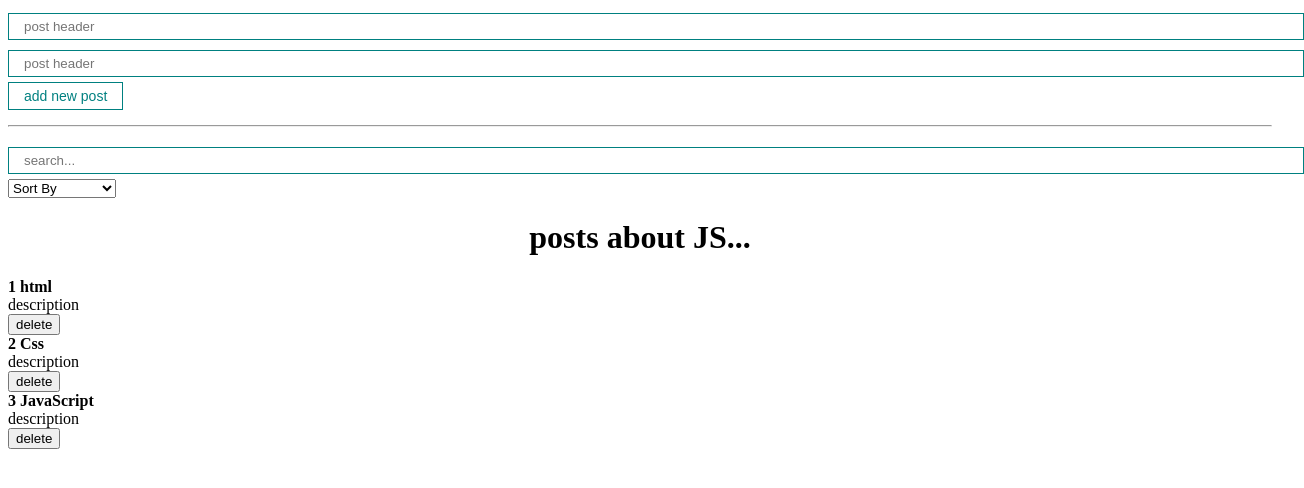
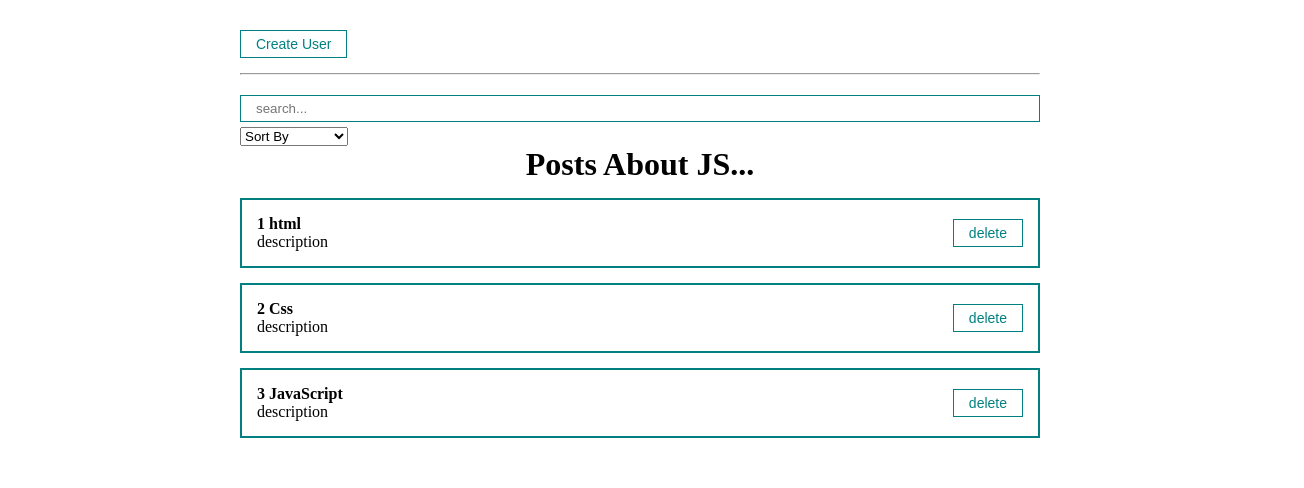
Before and after one commit to RudikMamyan/react-course, a React (Create React App) app: page / in a window 1280 px wide. Shown: the top 488 px of the page, 1304 px wide, since content can reach past the window. Built offline with nearby package versions, Linux system fonts and the light colour scheme.

Commit message:
add css styles

```diff
--- a/package.json
+++ b/package.json
@@ -9,6 +9,7 @@
     "react": "^18.1.0",
     "react-dom": "^18.1.0",
     "react-scripts": "5.0.1",
+    "react-transition-group": "^4.4.2",
     "web-vitals": "^2.1.4"
   },
   "scripts": {
--- a/src/App.js
+++ b/src/App.js
@@ -1,8 +1,10 @@
-import React, {useState, useRef, useMemo} from "react";
+import React, {useState, useMemo} from "react";
+import './style/App.css'
+import { MyModal } from "./components/MyModal/MyModal";
+import { PostFilter } from "./components/PostFilter";
 import { PostForm } from "./components/PostForm";
 import { PostList } from "./components/PostList";
-import { MyInput } from "./components/ui/input/MyInput";
-import { MySelect } from "./components/ui/select/MySelect";
+import { MyButton } from "./components/ui/button/MyButton";
 
 function App() {
   const [posts, setPosts] = useState([
@@ -10,22 +12,23 @@ function App() {
     {id: 2, title: 'Css', body: 'description'},
     {id: 3, title: 'JavaScript', body: 'description'}
   ]);
-  const [selectedSort, setSelectedSort] = useState('');
-  const [searchQuery, setSearchQuery] = useState('');
+  const [filter, setFilter] = useState({sort: '', query: ''})
+  const [modal, setModal] = useState(false)
 
   const sortedPosts = useMemo(() => {
-     if(selectedSort) {
-      return [...posts].sort((a, b) => a[selectedSort].localeCompare(b[selectedSort]))
+     if(filter.sort) {
+      return [...posts].sort((a, b) => a[filter.sort].localeCompare(b[filter.sort]))
     }
     return posts;
-  }, [selectedSort, posts])
+  }, [filter.sort, posts])
 
   const sortedAndSearchedPosts = useMemo(() => {
-      return sortedPosts.filter((post) => post.title.toLowerCase().includes(searchQuery))
-  }, [searchQuery, sortedPosts])
+      return sortedPosts.filter((post) => post.title.toLowerCase().includes(filter.query))
+  }, [filter.query, sortedPosts])
 
   const createPost = (newPost) => {
     setPosts([...posts, newPost])
+    setModal(false)
   }
 
   const removePost = (remove) => {
@@ -33,35 +36,20 @@ function App() {
     )
   }
 
-  const sortPosts = (sort) => {
-      setSelectedSort(sort)
-    }
-
   return (
     <div className="App">
+      <MyButton style={{marginTop: 30}} onClick={() => setModal(true)}>
+        Create User
+      </MyButton>
+      <MyModal visible={modal} setVisible={setModal}>
       <PostForm create={createPost}/>
+      </MyModal>
       <hr style={{margin: '15px 0'}}/>
-      <div>
-        <MyInput
-          value={searchQuery}
-          onChange={e => setSearchQuery(e.target.value)}
-          placeholder='search...'
-        />
-       <MySelect
-        value={selectedSort}
-        onChange={sortPosts}
-        defaultValue='Sort By'
-        option={[
-          {value: 'title', name: 'By Name'},
-          {value: 'body', name: 'By Description'}
-        ]}
-       />
-      </div>
-      {
-        sortedAndSearchedPosts.length
-        ? <PostList posts={sortedAndSearchedPosts} removePost={removePost} title={'posts about JS...'}/>
-        : <h1 style={{textAlign: "center"}}>No New Posts</h1>
-      }
+      <PostFilter
+        filter={filter}
+        setFilter={setFilter}
+      />
+      <PostList posts={sortedAndSearchedPosts} removePost={removePost} title={'Posts About JS...'}/>
     </div>
 
   );
--- /dev/null
+++ b/src/components/MyModal/MyModal.jsx
@@ -0,0 +1,18 @@
+import React from 'react';
+import cl from './MyModal.module.css'
+
+export const MyModal = ({children, visible, setVisible}) => {
+
+  const rootClasses = [cl.myModal]
+  if(visible) {
+    rootClasses.push(cl.active)
+  }
+
+  return (
+    <div onClick={() => {setVisible(false)}} className={rootClasses.join(' ')}>
+        <div onClick={(e) => e.stopPropagation()} className={cl.myModalContent}>
+          {children}
+        </div>
+    </div>
+  )
+}
--- /dev/null
+++ b/src/components/MyModal/MyModal.module.css
@@ -0,0 +1,22 @@
+.myModal {
+    position: fixed;
+    top: 0;
+    bottom: 0;
+    right: 0;
+    left: 0;
+    display: none;
+    background: rgba(0, 0, 0, 0.5);
+}
+
+.myModalContent {
+    padding: 25px;
+    background: white;
+    border-radius: 16px;
+    min-width: 230px;
+}
+
+.myModal.active {
+    display: flex;
+    justify-content: center;
+    align-items: center;
+}
--- /dev/null
+++ b/src/components/PostFilter.jsx
@@ -0,0 +1,24 @@
+import React from 'react'
+import { MySelect } from './ui/select/MySelect';
+import { MyInput } from './ui/input/MyInput';
+
+export const PostFilter = ({filter, setFilter}) => {
+  return (
+    <div>
+    <MyInput
+      value={filter.query}
+      onChange={e => setFilter({...filter, query: e.target.value})}
+      placeholder='search...'
+    />
+   <MySelect
+    value={filter.sort}
+    onChange={selectedSort => setFilter({...filter, sort: selectedSort})}
+    defaultValue='Sort By'
+    option={[
+      {value: 'title', name: 'By Name'},
+      {value: 'body', name: 'By Description'}
+    ]}
+   />
+  </div>
+  )
+}
--- a/src/components/PostItem.jsx
+++ b/src/components/PostItem.jsx
@@ -1,14 +1,17 @@
 import React from "react";
+import { MyButton } from "./ui/button/MyButton";
 
 export const PostItem = (props) => {
     return(
         <div className="post">
-            <strong>{props.number} {props.post.title}</strong>
+          <div>
+          <strong>{props.number} {props.post.title}</strong>
+          <div>
+          {props.post.body}
+          </div>
+          </div>
         <div>
-          {props.post.body}
-        </div>
-        <div>
-             <button onClick={() => props.remove(props.post)}>delete</button>
+             <MyButton onClick={() => props.remove(props.post)}>delete</MyButton>
         </div>
       </div>
     )
--- a/src/components/PostList.jsx
+++ b/src/components/PostList.jsx
@@ -1,15 +1,31 @@
 import React from 'react'
+import { TransitionGroup, CSSTransition } from 'react-transition-group'
 import { PostItem } from './PostItem'
 
 export const PostList = ({posts, title, removePost}) => {
+  if(!posts.length) {
+    return(
+      <h1 style={{textAlign: 'center'}}>
+        No More Posts
+      </h1>
+    )
+  }
   return (
     <div>
          <h1 style={{textAlign: 'center'}}>{title}</h1>
-      {
-        posts.map((item, index) => (
-          <PostItem remove={removePost} post={item} key={item.id} number={index + 1}/>
-        ))
-      }
+         <TransitionGroup>
+          {
+            posts.map((item, index) => (
+              <CSSTransition
+              key={item.id}
+              timeout={500}
+              classNames="post"
+              >
+                <PostItem remove={removePost} post={item} number={index + 1}/>
+              </CSSTransition>
+             ))
+          }
+         </TransitionGroup>
     </div>
   )
 }
--- /dev/null
+++ b/src/style/App.css
@@ -0,0 +1,41 @@
+*{
+    margin: 0;
+    padding: 0;
+    box-sizing: border-box;
+}
+
+#root {
+    display: flex;
+    justify-content: center;
+}
+
+.App {
+    width: 800px;
+}
+
+.post {
+    display: flex;
+    padding: 15px;
+    border: 2px solid teal;
+    margin-top: 15px;
+    justify-content: space-between;
+    align-items: center;
+}
+
+.post-enter {
+    transform: translateX(350px);
+}
+
+.post-enter-active {
+    transform: translateX(0px);
+    transition: all 500ms ease-in;
+}
+
+.post-exit {
+    opacity: 1;
+}
+
+.post-exit-active {
+    transform: translateX(-350px);
+    transition: all 500ms ease-in;
+}
```
Also changed, not shown: 1 other file (tests, documents, lock files or other folders).
